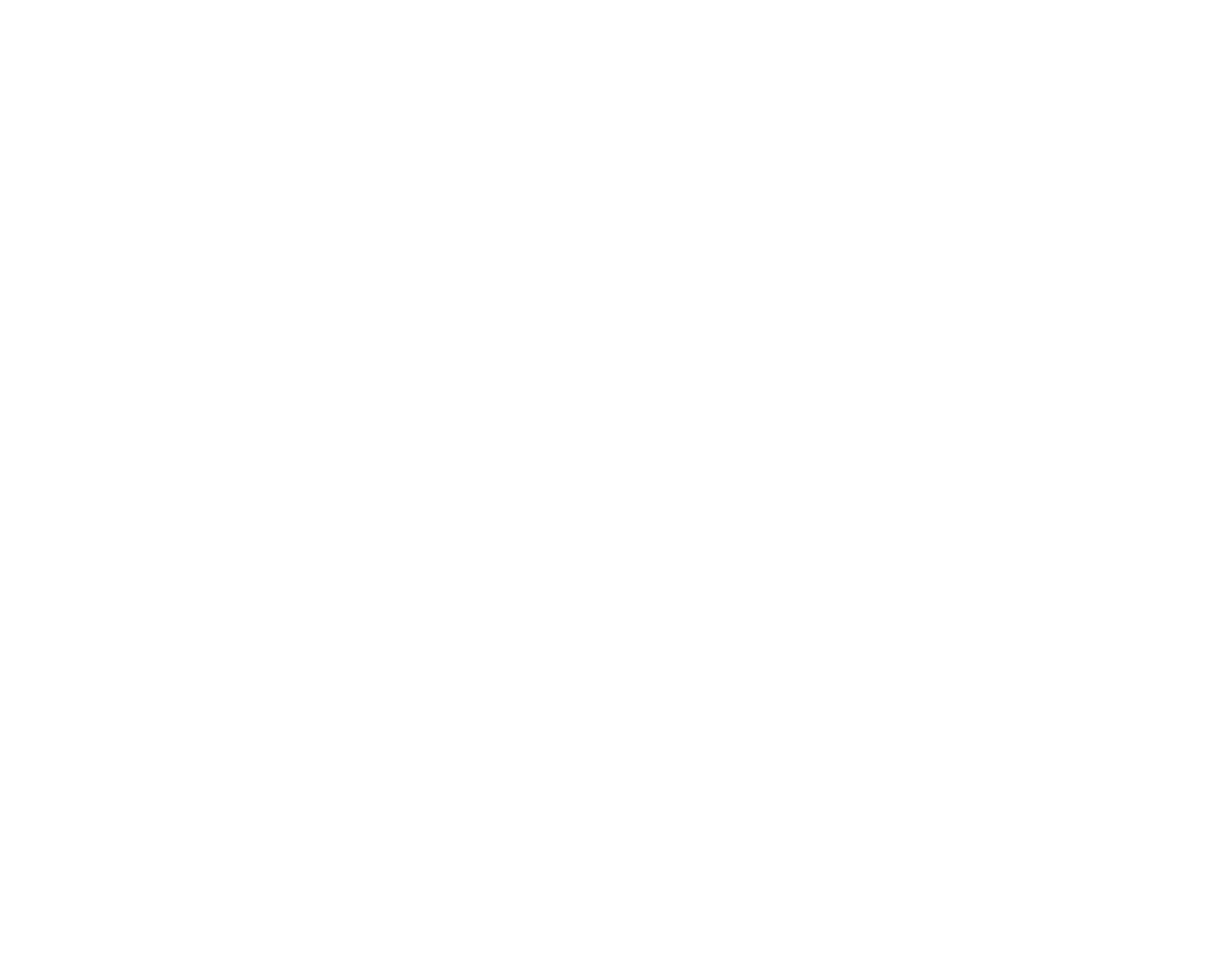
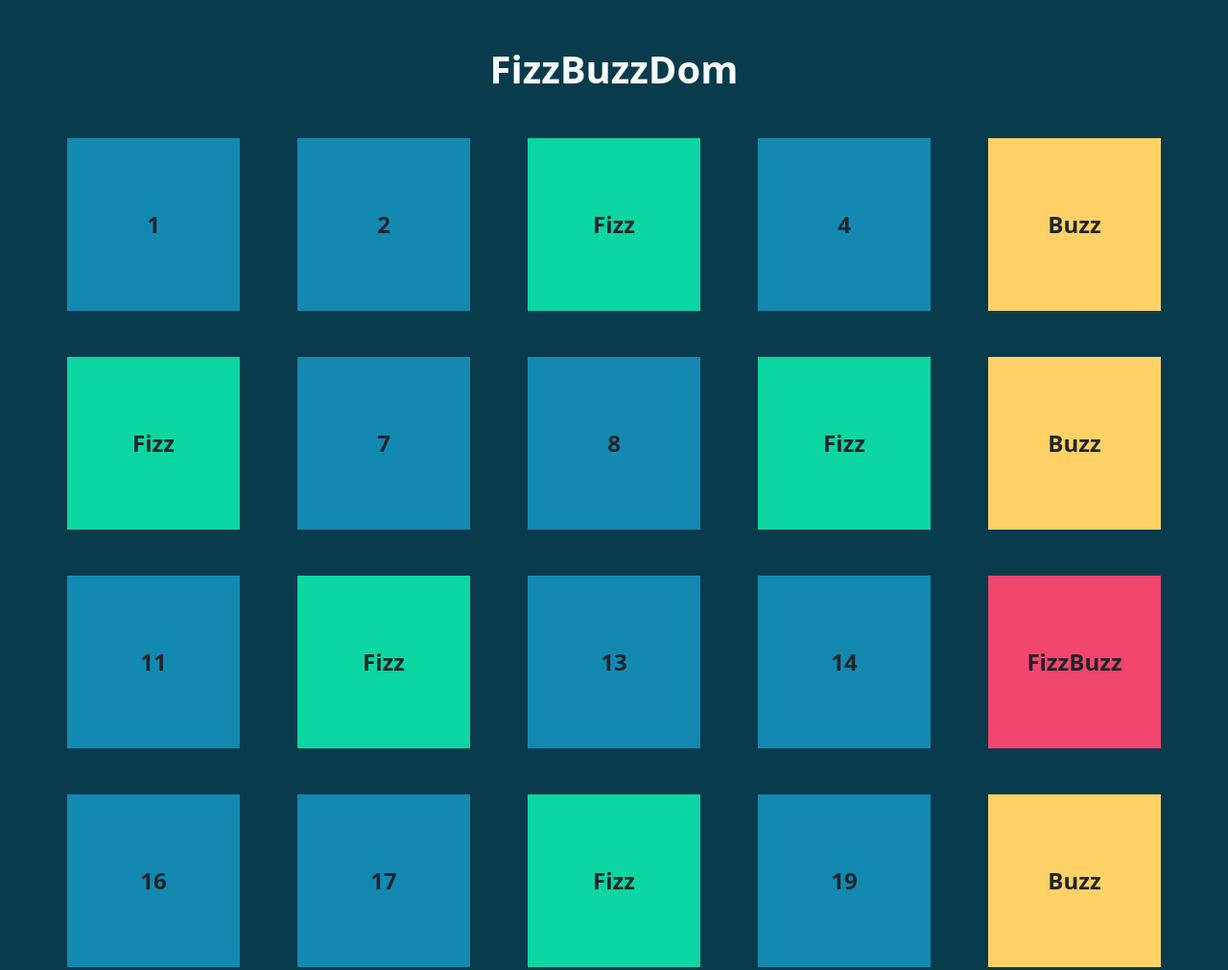
Before and after one commit to VincenzoMarcello/js-fizzbuzz, a plain HTML site: page index.html in a window 1280 px wide. Shown: the top 1011 px of the page at 96% size. Before the commit the page ends 800 px from the top, so only its background shows below. Drawn offline with nearby package versions, Linux system fonts and the light colour scheme.

Commit message:
feat: add complete

```diff
--- a/css/style.css
+++ b/css/style.css
@@ -0,0 +1,27 @@
+.bg-general {
+  background-color: #083b4c;
+}
+
+.box {
+  width: 180px;
+  height: 180px;
+  display: flex;
+  justify-content: center;
+  align-items: center;
+  font-size: 1.5rem;
+  font-weight: 600;
+
+  background-color: #1389b2;
+}
+
+.Fizz {
+  background-color: #0cd6a1;
+}
+
+.Buzz {
+  background-color: #ffd166;
+}
+
+.FizzBuzz {
+  background-color: #f0466f;
+}
--- a/index.html
+++ b/index.html
@@ -4,8 +4,25 @@
     <meta charset="UTF-8" />
     <meta name="viewport" content="width=device-width, initial-scale=1.0" />
     <title>FizzBuzz</title>
+
+    <!-- BS -->
+    <link
+      href="https://cdn.jsdelivr.net/npm/bootstrap@5.3.0/dist/css/bootstrap.min.css"
+      rel="stylesheet"
+      integrity="sha384-9ndCyUaIbzAi2FUVXJi0CjmCapSmO7SnpJef0486qhLnuZ2cdeRhO02iuK6FUUVM"
+      crossorigin="anonymous"
+    />
+
+    <!-- STYLE -->
+    <link rel="stylesheet" href="css/style.css" />
   </head>
-  <body>
+
+  <body class="bg-general">
+    <div class="container">
+      <h1 class="text-center fs1 fw-bold text-light my-5">FizzBuzzDom</h1>
+      <div id="box-container" class="row gap-5 justify-content-between"></div>
+    </div>
+
     <script type="text/javascript" src="js/main.js"></script>
   </body>
 </html>
--- a/js/main.js
+++ b/js/main.js
@@ -0,0 +1,37 @@
+//* andiamo a prendere il contenitore delle box
+
+const boxContainer = document.getElementById("box-container");
+
+//* ci creiamo un ciclo che va da 1 a 100 numeri
+
+for (let numero = 1; numero <= 100; numero++) {
+  let output = numero;
+  //* se i numeri sono multipli di 3 e 5 stampiamo "FizzBuzz"
+
+  if (numero % 3 == 0 && numero % 5 == 0) {
+    output = "FizzBuzz";
+    //* Altrimenti se i numeri sono multipli di 3 stampiamo "Fizz"
+  } else if (numero % 3 == 0) {
+    output = "Fizz";
+
+    //* Altrimenti se i numeri sono multipli di 5 stampiamo "Buzz"
+  } else if (numero % 5 == 0) {
+    output = "Buzz";
+
+    //* Altrimenti stampiamo il numero
+  }
+  console.log(output);
+
+  //*  Creo un div che conterrà l'output
+  const myDiv = document.createElement("div");
+
+  //* aggiungo all'interno del div l'output
+  myDiv.innerHTML = output;
+
+  //* aggiungo la classe box per creare la box
+  myDiv.classList.add("box");
+  myDiv.classList.add(output);
+
+  //* aggiungo il contenuto nella l'output nella box
+  boxContainer.append(myDiv);
+}
```
Also changed, not shown: 1 other file.
